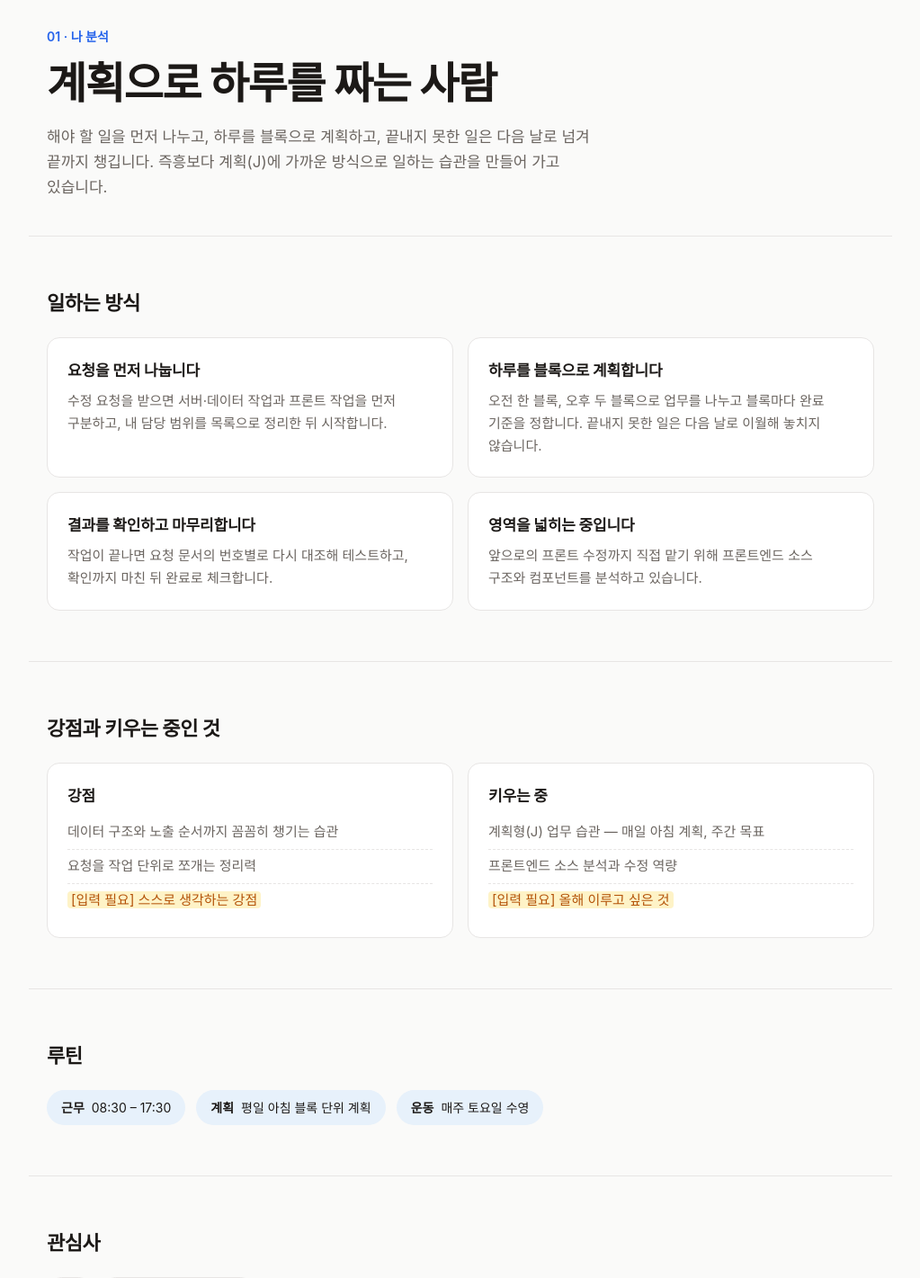
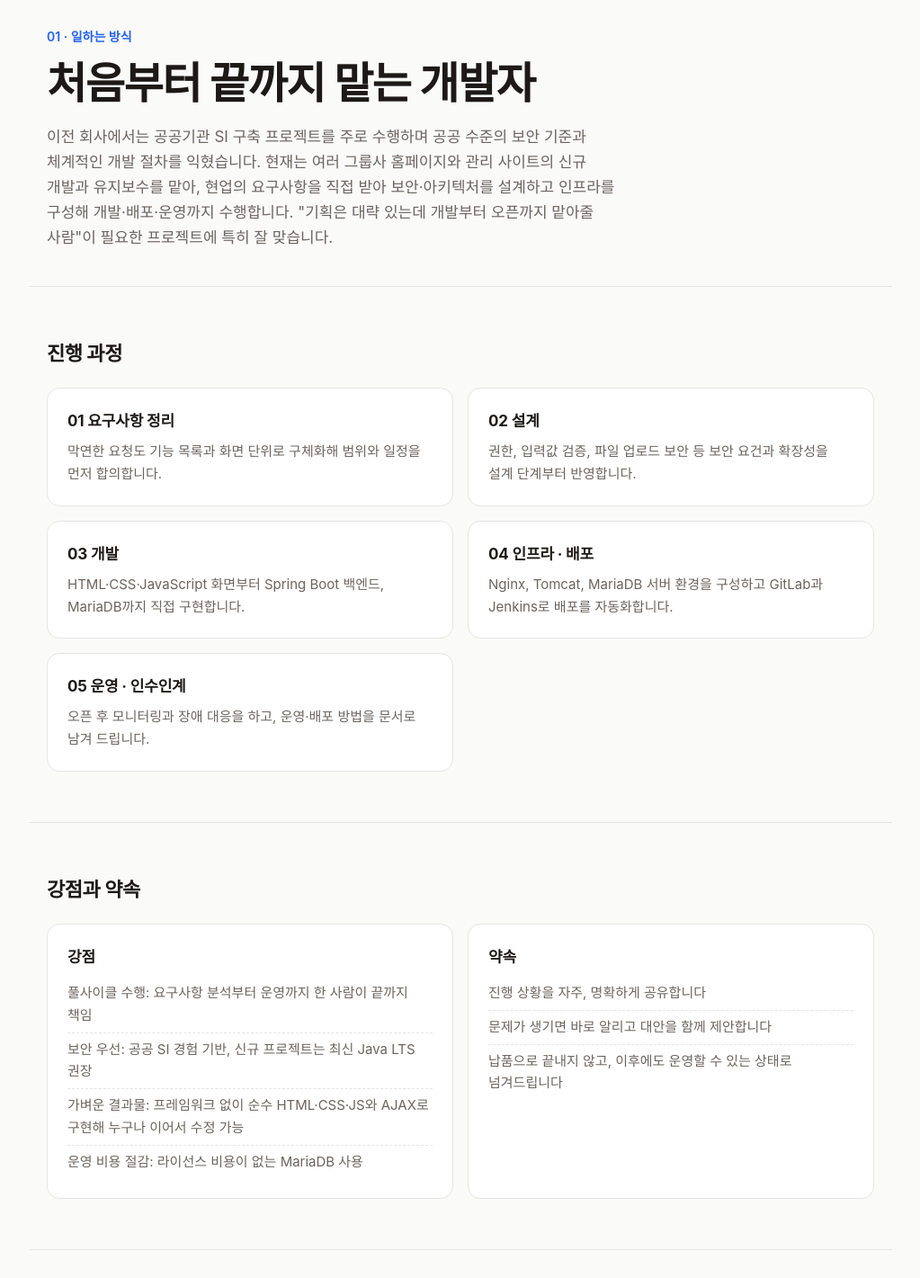
Before and after one commit to jjunhyeon/about-log, a Next.js app: page /me in a window 1280 px wide. Shown: the part 100-1521 px from the top of the page at 90% size, without its empty margins (128-1151 px from the left). Built offline with nearby package versions, Linux system fonts and the light colour scheme; a web font is replaced by a local one.

Commit message:
위시켓 프로필 기준으로 포트폴리오 내용 반영
Co-Authored-By: Claude Opus 5.5 <noreply@anthropic.com>
Claude-Session: https://claude.ai/code/session_01Wv8wQift3TM9ZcEifCykwV

```diff
--- a/app/components/Tabs.js
+++ b/app/components/Tabs.js
@@ -5,8 +5,8 @@ import { usePathname } from "next/navigation";
 import { profile } from "../../content";
 
 const TABS = [
-  { href: "/me", label: "나 분석" },
-  { href: "/dev", label: "개발자의 나" },
+  { href: "/me", label: "일하는 방식" },
+  { href: "/dev", label: "경력과 기술" },
 ];
 
 export default function Tabs() {
--- a/app/me/page.js
+++ b/app/me/page.js
@@ -1,19 +1,19 @@
 import { profile, me } from "../../content";
 import Text from "../components/Text";
 
-export const metadata = { title: `나 분석 · ${profile.name}` };
+export const metadata = { title: `일하는 방식 · ${profile.name}` };
 
 export default function MePage() {
   return (
     <>
       <section className="page-head wrap">
-        <p className="eyebrow">01 · 나 분석</p>
+        <p className="eyebrow">01 · 일하는 방식</p>
         <h1 className="page-title">{me.title}</h1>
         <p className="intro">{me.intro}</p>
       </section>
 
       <section className="wrap section">
-        <h2>일하는 방식</h2>
+        <h2>진행 과정</h2>
         <div className="grid traits">
           {me.traits.map((t) => (
             <article key={t.title} className="card">
@@ -25,7 +25,7 @@ export default function MePage() {
       </section>
 
       <section className="wrap section">
-        <h2>강점과 키우는 중인 것</h2>
+        <h2>강점과 약속</h2>
         <div className="grid two">
           <div className="card">
             <h3>강점</h3>
@@ -34,7 +34,7 @@ export default function MePage() {
             </ul>
           </div>
           <div className="card">
-            <h3>키우는 중</h3>
+            <h3>약속</h3>
             <ul className="plain">
               {me.growing.map((s) => <li key={s}><Text>{s}</Text></li>)}
             </ul>
@@ -43,7 +43,7 @@ export default function MePage() {
       </section>
 
       <section className="wrap section">
-        <h2>루틴</h2>
+        <h2>작업 조건</h2>
         <dl className="routine">
           {me.routine.map((r) => (
             <div key={r.label}>
@@ -55,7 +55,7 @@ export default function MePage() {
       </section>
 
       <section className="wrap section">
-        <h2>관심사</h2>
+        <h2>이런 프로젝트를 잘합니다</h2>
         <div className="chips">
           {me.interests.map((i) => <span key={i} className="chip"><Text>{i}</Text></span>)}
         </div>
--- a/app/page.js
+++ b/app/page.js
@@ -14,13 +14,13 @@ export default function Home() {
       <div className="doors">
         <Link href="/me" className="door">
           <span className="door-num">01</span>
-          <strong>나 분석</strong>
+          <strong>일하는 방식</strong>
           <span className="door-desc">{me.tagline}</span>
           <span className="door-go">들어가기 →</span>
         </Link>
         <Link href="/dev" className="door door-dark">
           <span className="door-num">02</span>
-          <strong>개발자의 나</strong>
+          <strong>경력과 기술</strong>
           <span className="door-desc">{dev.tagline}</span>
           <span className="door-go">들어가기 →</span>
         </Link>
--- a/content.js
+++ b/content.js
@@ -1,77 +1,102 @@
 // 사이트의 모든 문구는 이 파일 하나에서 고칩니다.
+// 위시켓 프로필(파트너 소개 · 보유기술 · 경력 · 자격증)과 같은 내용을 유지하세요.
 // "[입력 필요]"로 표시된 곳을 채운 뒤 push하면 Vercel이 자동으로 다시 배포합니다.
+// 마지막 동기화: 2026-11-26 (위시켓 프로필 기준)
 
 export const profile = {
   name: "김준현",
-  nameEn: "Kim Junhyun", // 영문 표기가 다르면 수정
-  role: "서버 · 백엔드 개발자",
-  company: "DAI",
-  headline: "화면 뒤의 데이터와 순서를 책임지는 개발자",
-  email: "", // 공개할 이메일 (비우면 연락처 숨김)
-  github: "", // 예: https://github.com/아이디
+  nameEn: "Kim Junhyun",
+  role: "풀스택 웹 개발자",
+  company: "6년 차",
+  headline: "요구사항 분석부터 설계, 개발, 인프라, 배포·운영까지 혼자서 책임지는 개발자",
+  email: "", // 공개할 이메일 (비우면 숨김)
+  github: "https://github.com/jjunhyeon",
+  wishket: "https://www.wishket.com/partners/p/junh1266/",
 };
 
-// ───────── 01 · 나 분석 ─────────
+// ───────── 01 · 일하는 방식 ─────────
 export const me = {
-  tagline: "어떻게 일하고, 무엇을 키우고 있는 사람인지",
-  title: "계획으로 하루를 짜는 사람",
+  tagline: "어떻게 진행하고, 무엇을 약속하는지",
+  title: "처음부터 끝까지 맡는 개발자",
   intro:
-    "해야 할 일을 먼저 나누고, 하루를 블록으로 계획하고, 끝내지 못한 일은 다음 날로 넘겨 끝까지 챙깁니다. 즉흥보다 계획(J)에 가까운 방식으로 일하는 습관을 만들어 가고 있습니다.",
+    "이전 회사에서는 공공기관 SI 구축 프로젝트를 주로 수행하며 공공 수준의 보안 기준과 체계적인 개발 절차를 익혔습니다. 현재는 여러 그룹사 홈페이지와 관리 사이트의 신규 개발과 유지보수를 맡아, 현업의 요구사항을 직접 받아 보안·아키텍처를 설계하고 인프라를 구성해 개발·배포·운영까지 수행합니다. \"기획은 대략 있는데 개발부터 오픈까지 맡아줄 사람\"이 필요한 프로젝트에 특히 잘 맞습니다.",
   traits: [
     {
-      title: "요청을 먼저 나눕니다",
-      body: "수정 요청을 받으면 서버·데이터 작업과 프론트 작업을 먼저 구분하고, 내 담당 범위를 목록으로 정리한 뒤 시작합니다.",
+      title: "01 요구사항 정리",
+      body: "막연한 요청도 기능 목록과 화면 단위로 구체화해 범위와 일정을 먼저 합의합니다.",
     },
     {
-      title: "하루를 블록으로 계획합니다",
-      body: "오전 한 블록, 오후 두 블록으로 업무를 나누고 블록마다 완료 기준을 정합니다. 끝내지 못한 일은 다음 날로 이월해 놓치지 않습니다.",
+      title: "02 설계",
+      body: "권한, 입력값 검증, 파일 업로드 보안 등 보안 요건과 확장성을 설계 단계부터 반영합니다.",
     },
     {
-      title: "결과를 확인하고 마무리합니다",
-      body: "작업이 끝나면 요청 문서의 번호별로 다시 대조해 테스트하고, 확인까지 마친 뒤 완료로 체크합니다.",
+      title: "03 개발",
+      body: "HTML·CSS·JavaScript 화면부터 Spring Boot 백엔드, MariaDB까지 직접 구현합니다.",
     },
     {
-      title: "영역을 넓히는 중입니다",
-      body: "앞으로의 프론트 수정까지 직접 맡기 위해 프론트엔드 소스 구조와 컴포넌트를 분석하고 있습니다.",
+      title: "04 인프라 · 배포",
+      body: "Nginx, Tomcat, MariaDB 서버 환경을 구성하고 GitLab과 Jenkins로 배포를 자동화합니다.",
+    },
+    {
+      title: "05 운영 · 인수인계",
+      body: "오픈 후 모니터링과 장애 대응을 하고, 운영·배포 방법을 문서로 남겨 드립니다.",
     },
   ],
   strengths: [
-    "데이터 구조와 노출 순서까지 꼼꼼히 챙기는 습관",
-    "요청을 작업 단위로 쪼개는 정리력",
-    "[입력 필요] 스스로 생각하는 강점",
+    "풀사이클 수행: 요구사항 분석부터 운영까지 한 사람이 끝까지 책임",
+    "보안 우선: 공공 SI 경험 기반, 신규 프로젝트는 최신 Java LTS 권장",
+    "가벼운 결과물: 프레임워크 없이 순수 HTML·CSS·JS와 AJAX로 구현해 누구나 이어서 수정 가능",
+    "운영 비용 절감: 라이선스 비용이 없는 MariaDB 사용",
   ],
   growing: [
-    "계획형(J) 업무 습관 — 매일 아침 계획, 주간 목표",
-    "프론트엔드 소스 분석과 수정 역량",
-    "[입력 필요] 올해 이루고 싶은 것",
+    "진행 상황을 자주, 명확하게 공유합니다",
+    "문제가 생기면 바로 알리고 대안을 함께 제안합니다",
+    "납품으로 끝내지 않고, 이후에도 운영할 수 있는 상태로 넘겨드립니다",
   ],
   routine: [
-    { label: "근무", value: "08:30 – 17:30" },
-    { label: "계획", value: "평일 아침 블록 단위 계획" },
-    { label: "운동", value: "매주 토요일 수영" },
+    { label: "작업 시간", value: "평일 퇴근 이후 · 주말 위주" },
+    { label: "진행 방식", value: "원격 (필요 시 미팅 가능)" },
   ],
-  interests: ["수영", "[입력 필요] 취미·관심사"],
+  interests: [
+    "기업·기관 홈페이지 및 관리자(CMS) 구축",
+    "기존 Spring 웹사이트 유지보수 · 기능 추가",
+    "타 업체 시스템 인수 · 안정화",
+    "CI/CD · 서버 환경 구성",
+  ],
 };
 
-// ───────── 02 · 개발자의 나 ─────────
+// ───────── 02 · 경력과 기술 ─────────
 export const dev = {
-  tagline: "맡고 있는 프로젝트와 기술, 경력",
-  title: "데이터가 곧 화면이라고 믿는 서버 개발자",
+  tagline: "프로젝트, 기술 스택, 경력과 자격",
+  title: "화면부터 서버, 인프라까지",
   intro:
-    "브랜드 사이트와 고객사 홈페이지의 서버·API와 데이터를 맡고 있습니다. 화면에 보이는 문구, 이미지, 노출 순서가 의도대로 나가도록 데이터 구조부터 관리자 기능까지 설계합니다.",
+    "공공 SI와 그룹사 홈페이지를 거치며 요구사항 분석, 설계, 프론트엔드와 백엔드 개발, 서버 운영과 배포 자동화를 모두 직접 해왔습니다.",
   projects: [
+    {
+      name: "그룹사 홈페이지 · 관리 사이트",
+      period: "현재 회사 · 운영 중",
+      summary: "여러 그룹사 홈페이지와 관리 사이트를 새로 구축하고 유지보수합니다.",
+      role: "요구사항 분석 · 설계 · 풀스택 개발 · 운영",
+      points: [
+        "현업 요구사항 분석, 보안·아키텍처 설계, 인프라 환경 구성 요청 및 협의",
+        "HTML/CSS/JavaScript/AJAX 화면과 Spring Boot · JPA 백엔드 개발",
+        "Nginx, Tomcat, MariaDB 운영, 모니터링과 장애 대응",
+        "GitLab 형상관리와 Jenkins CI/CD 구축·운영",
+        "외주 업체 개발 사이트의 인수인계 절차 표준화",
+      ],
+      url: "",
+    },
     {
       name: "피노라인 (PINOLINE)",
       period: "2026 · 운영 중",
-      summary:
-        "와인 · 위스키 · 백주 브랜드 포트폴리오 사이트. 오픈 후 유지보수와 기능 추가를 맡고 있습니다.",
+      summary: "와인 · 위스키 · 백주 브랜드 포트폴리오 사이트. 오픈 후 유지보수와 기능 추가를 맡고 있습니다.",
       role: "서버 · API · 데이터",
       points: [
         "화면 노출 데이터, 이미지, 노출 순서를 API로 제공",
         "관리자가 직접 지정하는 노출 순서 기반 '추천순' 정렬 설계",
         "와이너리 · 상품 데이터의 국문 / 영문(KO · EN) 운영",
       ],
-      url: "", // 공개 가능한 사이트 주소가 있으면 입력
+      url: "",
     },
     {
       name: "환급 시스템 구축",
@@ -82,19 +107,29 @@ export const dev = {
       url: "",
     },
     {
-      name: "고객사 홈페이지 유지보수",
-      period: "상시",
-      summary: "여러 고객사의 대표 홈페이지를 운영하고, 들어오는 요청을 처리합니다.",
-      role: "유지보수 · 운영",
-      points: ["요청 접수부터 반영 · 확인까지 처리", "[입력 필요] 대표 고객사나 성과가 있으면 추가"],
+      name: "공공기관 SI 구축",
+      period: "이전 회사",
+      summary: "공공기관 웹 시스템 구축 프로젝트를 수행했습니다.",
+      role: "[입력 필요] 맡은 역할",
+      points: ["[입력 필요] 대표 프로젝트 (예: ○○ 분야 공공 시스템 구축)"],
       url: "",
     },
   ],
   skills: [
-    { group: "Backend", items: ["[입력 필요]"] },
-    { group: "Database", items: ["[입력 필요]"] },
-    { group: "Frontend", items: ["[입력 필요] (분석 · 학습 중)"] },
-    { group: "Infra · Tools", items: ["[입력 필요]"] },
+    { group: "Backend", items: ["Java 8 ~ 25", "Spring Boot 2.x / 3.x", "JPA", "MyBatis", "Maven"] },
+    { group: "Frontend", items: ["HTML5", "CSS3", "JavaScript", "AJAX"] },
+    { group: "Database", items: ["MariaDB"] },
+    { group: "Infra · DevOps", items: ["Nginx", "Tomcat", "Jenkins", "GitLab"] },
+    { group: "그 외", items: ["Apache Kafka", "정보보호(ISMS) 기준"] },
   ],
-  career: [{ period: "[입력 필요] – 현재", org: "DAI", role: "서버 · 백엔드 개발" }],
+  career: [
+    { period: "[입력 필요] – 현재", org: "DAI · CX플랫폼팀", role: "선임 · 그룹사 홈페이지 구축 및 운영" },
+    { period: "[입력 필요] – [입력 필요]", org: "[입력 필요] 이전 회사", role: "공공기관 SI 구축" },
+  ],
+  certifications: [
+    { name: "정보처리기사", org: "한국산업인력공단", date: "2021.06" },
+    { name: "SQL개발자 (SQLD)", org: "한국데이터산업진흥원", date: "2020.06" },
+    { name: "컴퓨터활용능력 2급", org: "대한상공회의소", date: "2014.08" },
+    { name: "워드프로세서 2급", org: "대한상공회의소", date: "2009.10" },
+  ],
 };
```
Also changed, not shown: app/dev/page.js (+17 -3 lines).
